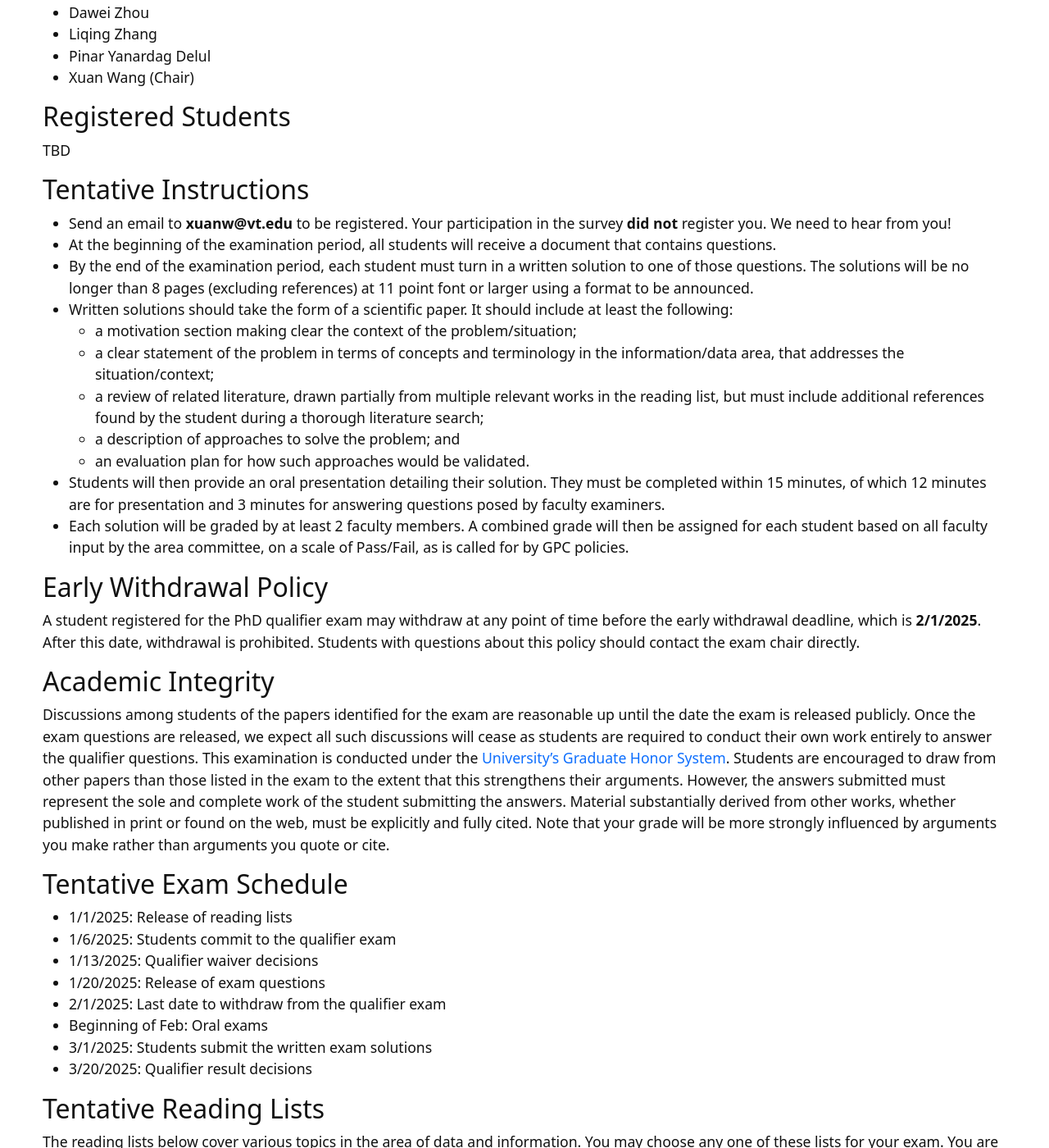
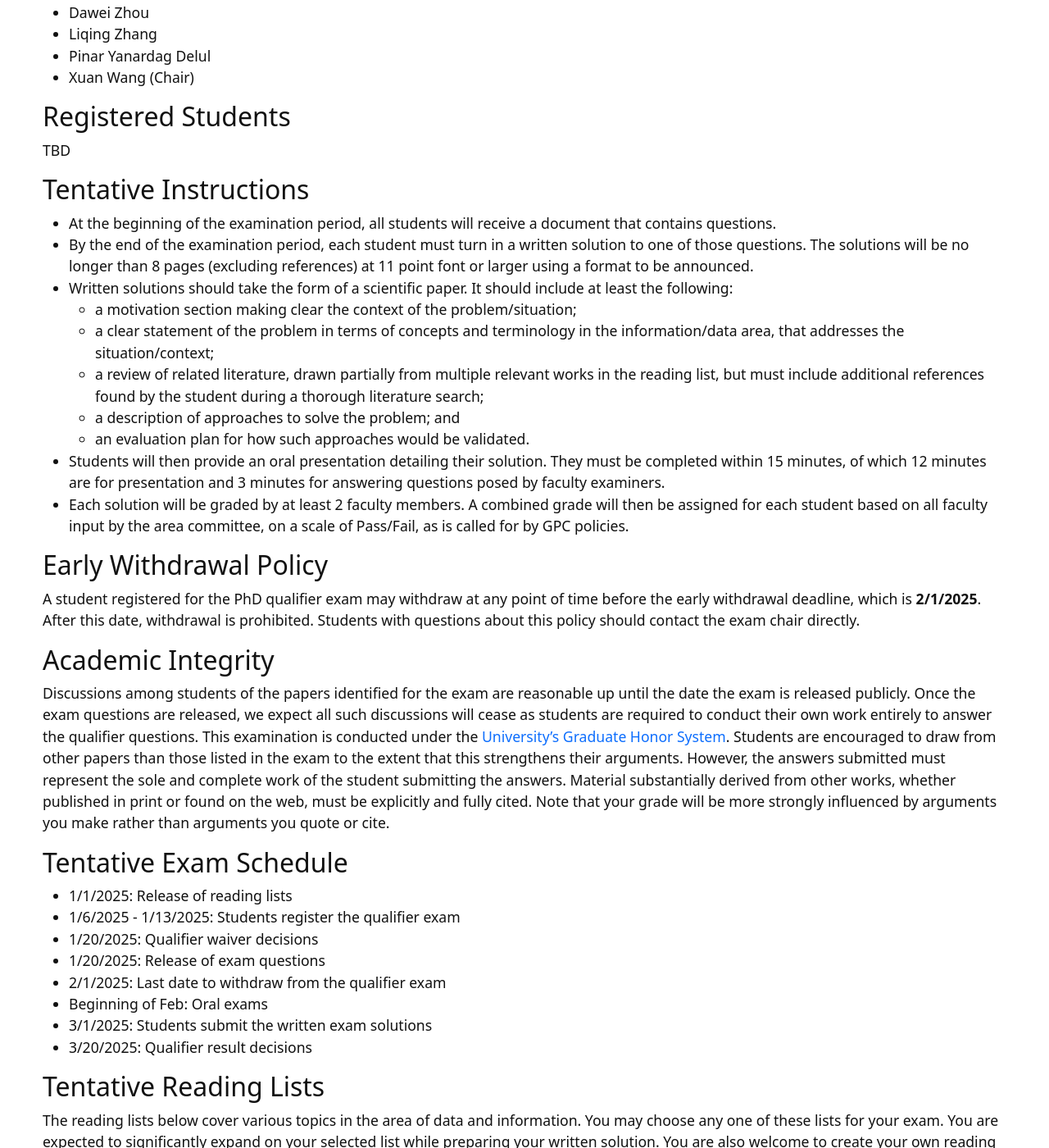
Before and after one commit to xuanwang91/2025-phd-qualifier-exam, a Jekyll site: the page built from index.md, in a window 1280 px wide and 1400 px high, scrolled down 204 px. Shown: the whole window at 82% size. Built offline with Jekyll 4.4.1, drawn with Linux system fonts in a browser that asks for light colours.

Commit message:
Update index.md

```diff
--- a/index.md
+++ b/index.md
@@ -16,7 +16,6 @@ layout: page
 TBD
 
 ## Tentative Instructions
-- Send an email to **xuanw@vt.edu** to be registered. Your participation in the survey **did not** register you. We need to hear from you!
 - At the beginning of the examination period, all students will receive a document that contains questions.
 - By the end of the examination period, each student must turn in a written solution to one of those questions. The solutions will be no longer than 8 pages (excluding references) at 11 point font or larger using a format to be announced.
 - Written solutions should take the form of a scientific paper. It should include at least the following:
@@ -36,8 +35,8 @@ Discussions among students of the papers identified for the exam are reasonable
 
 ## Tentative Exam Schedule
 - 1/1/2025: Release of reading lists
-- 1/6/2025: Students commit to the qualifier exam
-- 1/13/2025: Qualifier waiver decisions
+- 1/6/2025 - 1/13/2025: Students register the qualifier exam
+- 1/20/2025: Qualifier waiver decisions
 - 1/20/2025: Release of exam questions
 - 2/1/2025: Last date to withdraw from the qualifier exam
 - Beginning of Feb: Oral exams
```
